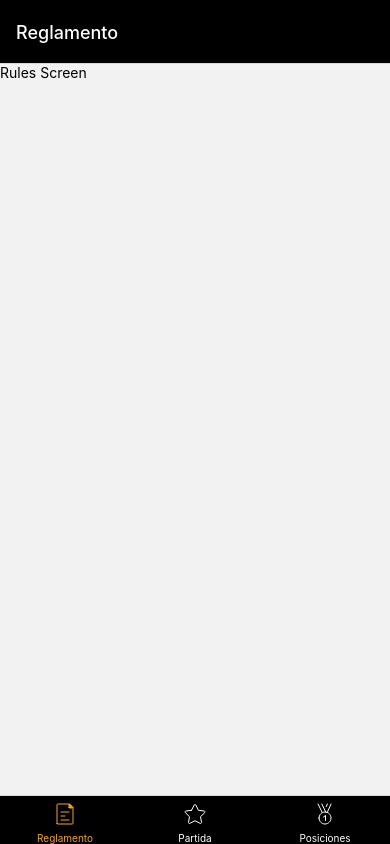
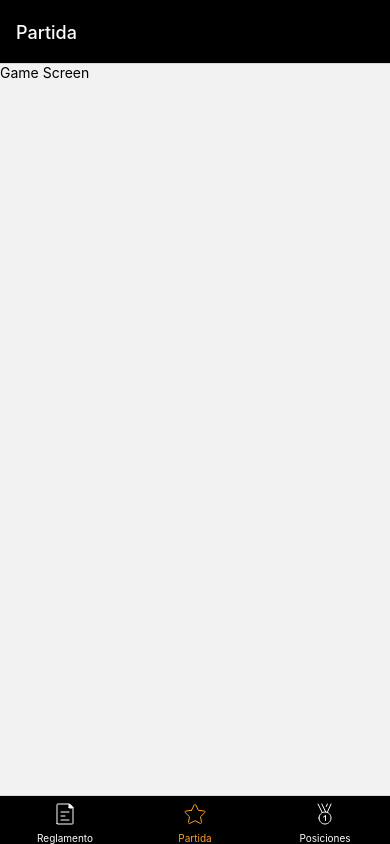
Before and after one commit to luchoPenafiel/uno-rn, a React Native app: screen / in a window 390 px wide. Built offline with nearby package versions, Linux system fonts and the light colour scheme.

Commit message:
feat: set initial route name

```diff
--- a/src/components/BottomNavigator.tsx
+++ b/src/components/BottomNavigator.tsx
@@ -28,6 +28,7 @@ const customStyles = {
 export const BottomNavigator = (): ReactElement => {
   return (
     <BottomTabs.Navigator
+      initialRouteName="Partida"
       screenOptions={({ route }) => ({
         ...customStyles,
         tabBarIcon: ({ color, size }) => {
```
